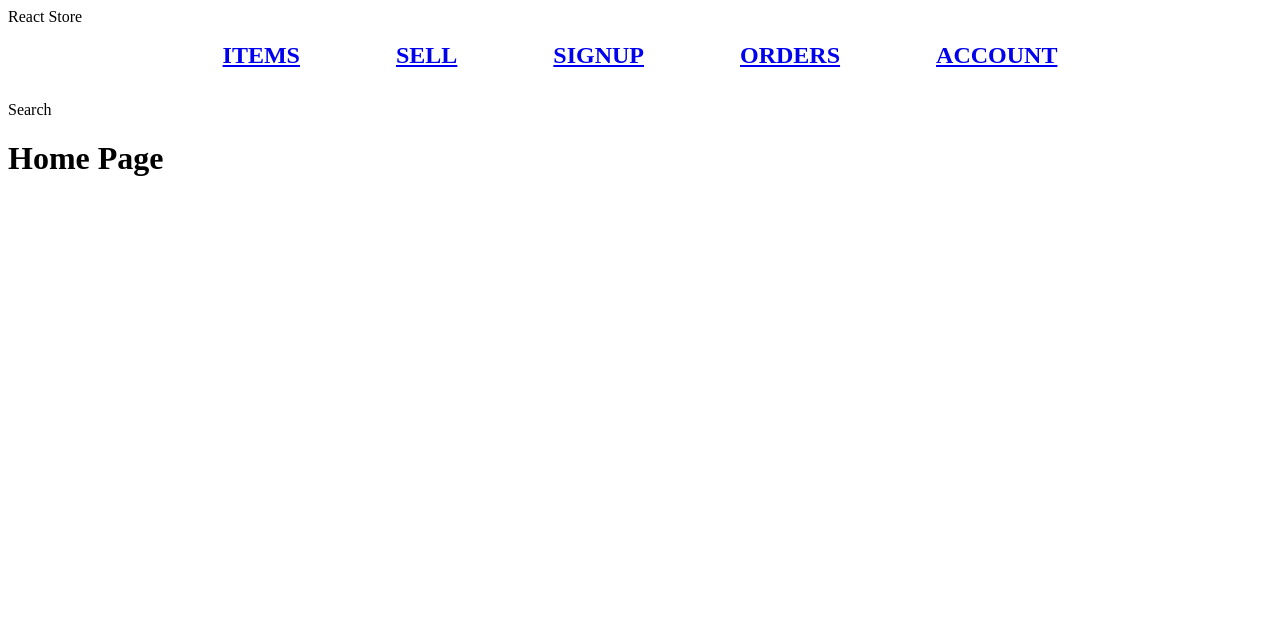
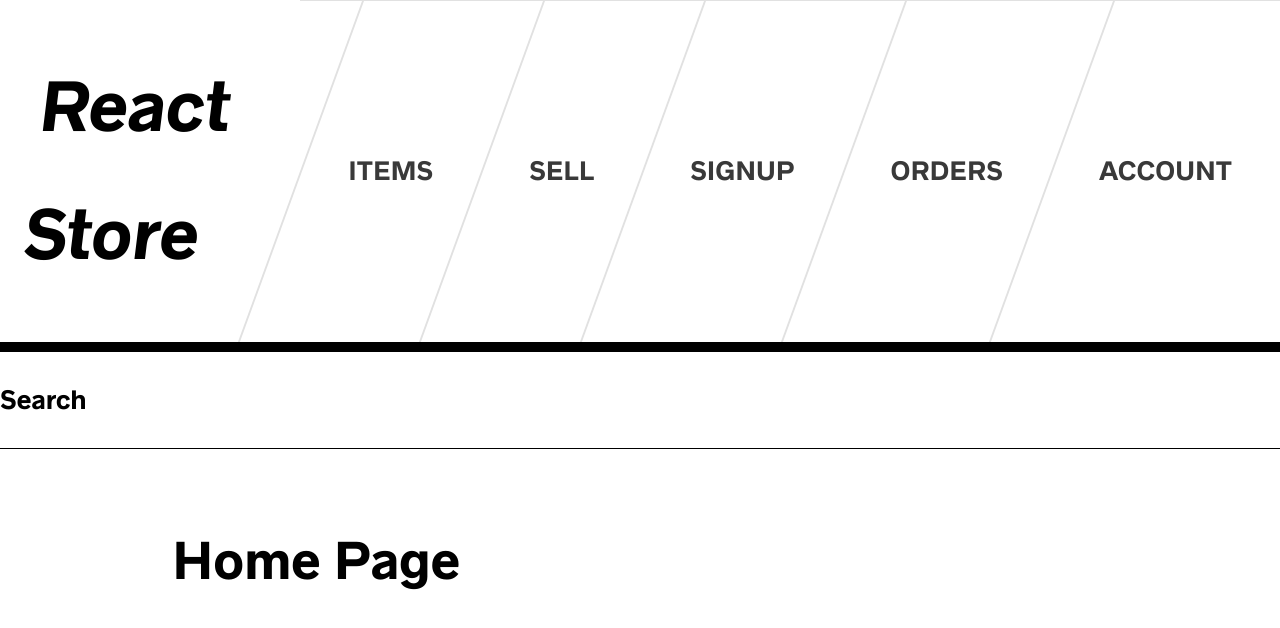
Before and after one commit to sldonoghue/react-nextjs-graphql, a Next.js app in the folder frontend/: page / in a window 1280 px wide. Shown: the top 628 px of the page. Built offline with nearby package versions, Linux system fonts and the light colour scheme.

Commit message:
added style components

```diff
--- a/frontend/components/Header.js
+++ b/frontend/components/Header.js
@@ -1,17 +1,50 @@
+import Link from "next/dist/client/link";
+import styled from "styled-components";
+
 import Nav from "./Nav";
+
+const LogoStyles = styled.h1`
+  font-size: 4rem;
+  margin-left: 2rem;
+  position: relative;
+  z-index: 2;
+  transform: skew(-7deg);
+  a {
+    padding: 0.5rem 1rem;
+    background: ${(props) => props.theme.red};
+    color: white;
+    text-transform: uppercase;
+    text-decoration: none;
+  }
+`;
+
+const HeaderStyles = styled.header`
+  .bar {
+    border-bottom: 10px solid ${(props) => props.theme.black};
+    display: grid;
+    grid-template-columns: auto 1fr;
+    justify-content: space-between;
+    align-items: stretch;
+  }
+  .sub-bar {
+    display: grid;
+    grid-template-columns: 1fr auto;
+    border-bottom: 1px solid ${(props) => props.theme.lightgrey};
+  }
+`;
 
 export default function Header() {
   return (
-    <header>
+    <HeaderStyles>
       <div className="bar">
-
-          React Store
-
+        <Link href="/">
+          <LogoStyles> React Store </LogoStyles>
+        </Link>
         <Nav />
       </div>
       <div className="sub-bar">
         <p>Search</p>
       </div>
-    </header>
+    </HeaderStyles>
   );
 }
--- a/frontend/components/Page.js
+++ b/frontend/components/Page.js
@@ -1,13 +1,69 @@
 import PropTypes from 'prop-types';
+import { createGlobalStyle } from 'styled-components';
+import styled from 'styled-components';
 
 import Header from './Header';
 
+const GlobalStyles = createGlobalStyle`
+  @font-face {
+    font-family: 'radnika_next';
+    src: url('/static/radnikanext-medium-webfont.woff2') format('woff2');
+    font-weight: normal;
+    font-style: normal;
+  }
+  html {
+    --red: #ff0000;
+    --black: #393939;
+    --grey: #3a3a3a;
+    --gray: var(--grey);
+    --lightGrey: #e1e1e1;
+    --lightGray: var(--lightGrey);
+    --offWhite: #ededed;
+    --maxWidth: 1000px;
+    --bs: 0 12px 24px 0 rgba(0, 0, 0, 0.09);
+    box-sizing: border-box;
+  }
+  *, *:before, *:after {
+    box-sizing: inherit;
+  }
+  body {
+    font-family: 'radnika_next', -apple-system, BlinkMacSystemFont, 'Segoe UI', 'Roboto', 'Oxygen',
+      'Ubuntu', 'Cantarell', 'Fira Sans', 'Droid Sans', 'Helvetica Neue',
+      sans-serif;
+    padding: 0;
+    margin: 0;
+    font-size: 1.5rem;
+    line-height: 2;
+  }
+  a {
+    text-decoration: none;
+    color: var(--black);
+  }
+  a:hover {
+    text-decoration: underline;
+  }
+  button {
+    font-family: 'radnika_next', -apple-system, BlinkMacSystemFont, 'Segoe UI', 'Roboto', 'Oxygen',
+      'Ubuntu', 'Cantarell', 'Fira Sans', 'Droid Sans', 'Helvetica Neue',
+      sans-serif;
+  }
+`;
+
+const InnerStyles = styled.div`
+  max-width: var(--maxWidth);
+  margin: 0 auto;
+  padding: 2rem;
+`;
+
 export default function Page({ children }) {
   return (
-    <div>
+    <>
+      <GlobalStyles />
       <Header />
-      {children}
-    </div>
+      <InnerStyles>
+        {children}
+      </InnerStyles>
+    </>
   );
 }
 
--- a/frontend/pages/_app.js
+++ b/frontend/pages/_app.js
@@ -1,5 +1,20 @@
-import Component from 'next/app';
+import NProgress from 'nprogress';
+import 'nprogress/nprogress.css';
+import Router from 'next/router';
+
 import Page from '../components/Page';
+
+Router.events.on('routeChangeStart', () => {
+  NProgress.start();
+});
+
+Router.events.on('routeChangeComplete', () => {
+  NProgress.done();
+});
+
+Router.events.on('routeChangeError', () => {
+  NProgress.done();
+});
 
 export default function MyApp({ Component, pageProps }) {
   return (
--- a/frontend/pages/_document.js
+++ b/frontend/pages/_document.js
@@ -1,14 +1,16 @@
 import Document, { Html, Head, Main, NextScript } from 'next/document'
 
 export default class MyDocument extends Document {
-  // static async getInitialProps(ctx) {
-  //   const initialProps = await Document.getInitialProps(ctx)
-  //   return { ...initialProps }
-  // }
+  // This is a Next.js lifecycle method that runs before the page is rendered
+  static async getInitialProps(ctx) {
+
+    const initialProps = await Document.getInitialProps(ctx)
+    return { ...initialProps }
+  }
 
   render() {
     return (
-      <Html>
+      <Html lang='en'>
         <Head />
         <body>
           <Main />
```
